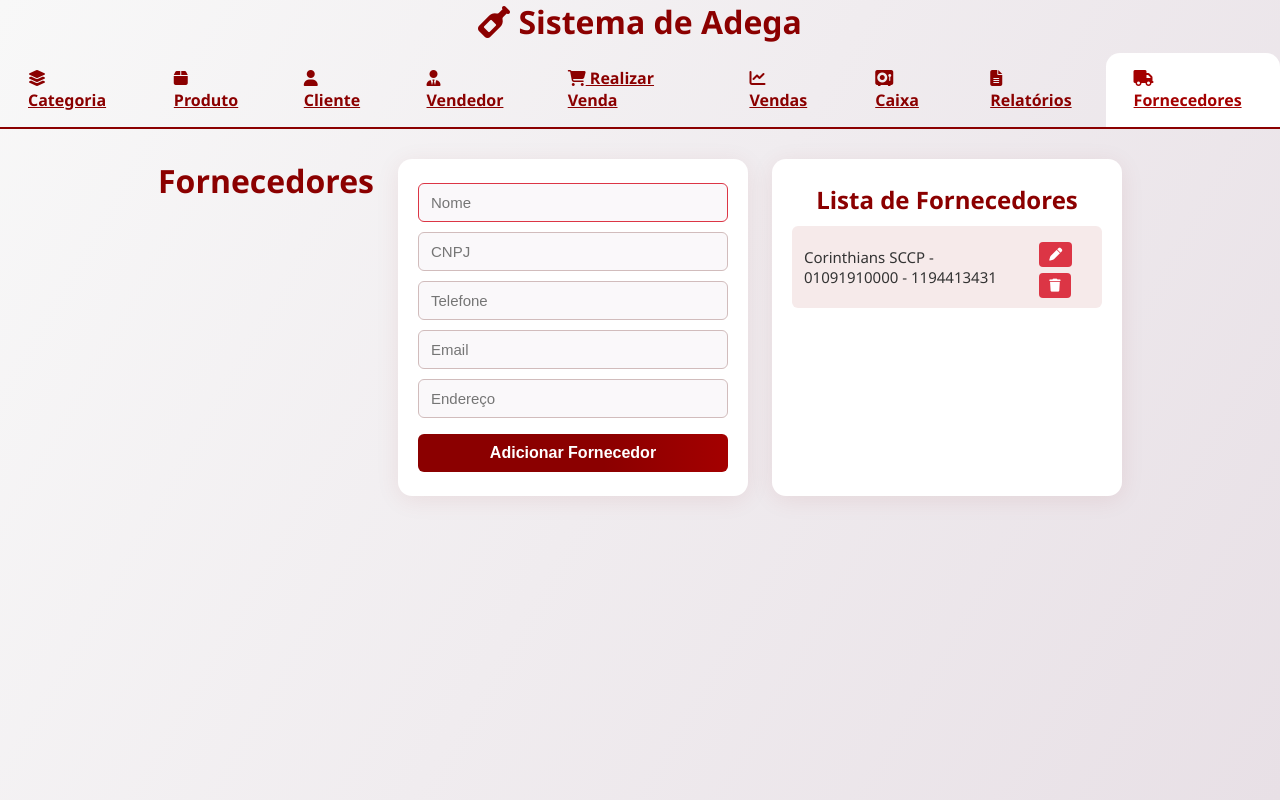
After one commit to RafaelBG7/sistemadeadega, a Flask app: page /fornecedores in a window 1280 px wide. The commit adds this page. Run offline with Flask 3, Linux system fonts and the light colour scheme.

Commit message:
adicionado funcao fornecedor

```diff
--- a/app.py
+++ b/app.py
@@ -10,6 +10,7 @@ from routes.caixa import caixa_bp
 from routes.home import home_bp
 from routes.relatorios import relatorios_bp
 from routes.clientes import clientes_bp
+from routes.fornecedores import fornecedores_bp
 
 def create_app():
     app = Flask(__name__, static_folder='static', template_folder='templates')
@@ -34,10 +35,15 @@ def create_app():
     app.register_blueprint(caixa_bp, url_prefix='/caixa')
     app.register_blueprint(relatorios_bp, url_prefix='/relatorios')
     app.register_blueprint(clientes_bp, url_prefix='/clientes')
+    app.register_blueprint(fornecedores_bp, url_prefix='/fornecedores')
 
     @app.route('/index')
     def index():
         return render_template('index.html')
+
+    @app.route('/fornecedores')
+    def fornecedores_page():
+        return render_template('fornecedores.html')
 
 
     return app
--- a/models/__init__.py
+++ b/models/__init__.py
@@ -1,3 +1,4 @@
 from flask_sqlalchemy import SQLAlchemy
 
 db = SQLAlchemy()
+from .fornecedor import *
--- /dev/null
+++ b/routes/fornecedores.py
@@ -0,0 +1,43 @@
+from flask import Blueprint, request, jsonify
+from models import db
+from models.fornecedor import Fornecedor
+
+fornecedores_bp = Blueprint('fornecedores', __name__)
+
+@fornecedores_bp.route('/', methods=['GET'])
+def listar_fornecedores():
+    fornecedores = Fornecedor.query.all()
+    return jsonify([{'id': f.id, 'nome': f.nome, 'cnpj': f.cnpj, 'telefone': f.telefone, 'email': f.email, 'endereco': f.endereco} for f in fornecedores])
+
+@fornecedores_bp.route('/', methods=['POST'])
+def adicionar_fornecedor():
+    data = request.json
+    fornecedor = Fornecedor(
+        nome=data.get('nome'),
+        cnpj=data.get('cnpj'),
+        telefone=data.get('telefone'),
+        email=data.get('email'),
+        endereco=data.get('endereco')
+    )
+    db.session.add(fornecedor)
+    db.session.commit()
+    return jsonify({'message': 'Fornecedor adicionado com sucesso!'}), 201
+
+@fornecedores_bp.route('/<int:id>', methods=['PUT'])
+def editar_fornecedor(id):
+    fornecedor = Fornecedor.query.get_or_404(id)
+    data = request.json
+    fornecedor.nome = data.get('nome', fornecedor.nome)
+    fornecedor.cnpj = data.get('cnpj', fornecedor.cnpj)
+    fornecedor.telefone = data.get('telefone', fornecedor.telefone)
+    fornecedor.email = data.get('email', fornecedor.email)
+    fornecedor.endereco = data.get('endereco', fornecedor.endereco)
+    db.session.commit()
+    return jsonify({'message': 'Fornecedor atualizado com sucesso!'})
+
+@fornecedores_bp.route('/<int:id>', methods=['DELETE'])
+def deletar_fornecedor(id):
+    fornecedor = Fornecedor.query.get_or_404(id)
+    db.session.delete(fornecedor)
+    db.session.commit()
+    return jsonify({'message': 'Fornecedor removido com sucesso!'})
--- /dev/null
+++ b/templates/fornecedores.html
@@ -0,0 +1,109 @@
+<!DOCTYPE html>
+<html lang="pt-BR">
+<head>
+    <meta charset="UTF-8">
+    <meta name="viewport" content="width=device-width, initial-scale=1.0">
+
+    <title>Fornecedores</title>
+    <link rel="stylesheet" href="{{ url_for('static', filename='style.css') }}">
+    <link rel="stylesheet" href="https://cdnjs.cloudflare.com/ajax/libs/font-awesome/6.4.0/css/all.min.css">
+</head>
+<body>
+    <div id="toast"></div>
+    <h1><i class="fa-solid fa-wine-bottle"></i> Sistema de Adega</h1>
+    <div class="tabs">
+        <a href="/index" class="tab-btn"><i class="fa-solid fa-layer-group"></i> Categoria</a>
+        <a href="/index" class="tab-btn"><i class="fa-solid fa-box"></i> Produto</a>
+        <a href="/index" class="tab-btn"><i class="fa-solid fa-user"></i> Cliente</a>
+        <a href="/index" class="tab-btn"><i class="fa-solid fa-user-tie"></i> Vendedor</a>
+        <a href="/index" class="tab-btn"><i class="fa-solid fa-cart-shopping"></i> Realizar Venda</a>
+        <a href="/index" class="tab-btn"><i class="fa-solid fa-chart-line"></i> Vendas</a>
+        <a href="/index" class="tab-btn"><i class="fa-solid fa-vault"></i> Caixa</a>
+        <a href="/index" class="tab-btn"><i class="fa-solid fa-file-lines"></i> Relatórios</a>
+        <a href="/fornecedores" class="tab-btn active"><i class="fa-solid fa-truck"></i> Fornecedores</a>
+    </div>
+    <div class="container">
+        <h1>Fornecedores</h1>
+        <div class="form-container">
+            <form id="form-fornecedor">
+                <input type="text" name="nome" placeholder="Nome" required>
+                <input type="text" name="cnpj" placeholder="CNPJ">
+                <input type="text" name="telefone" placeholder="Telefone">
+                <input type="email" name="email" placeholder="Email">
+                <input type="text" name="endereco" placeholder="Endereço">
+                <button type="submit">Adicionar Fornecedor</button>
+            </form>
+        </div>
+        <div class="form-container">
+            <h2>Lista de Fornecedores</h2>
+            <ul id="lista-fornecedores"></ul>
+        </div>
+    </div>
+    <script>
+    async function carregarFornecedores() {
+        const resp = await fetch('/fornecedores/');
+        const fornecedores = await resp.json();
+        const lista = document.getElementById('lista-fornecedores');
+        lista.innerHTML = '';
+        fornecedores.forEach(f => {
+            const li = document.createElement('li');
+            li.innerHTML = `
+                <span>${f.nome} - ${f.cnpj} - ${f.telefone}</span>
+                <span>
+                    <button class="edit-btn" title="Editar" onclick="editarFornecedor(${f.id}, '${f.nome}', '${f.cnpj}', '${f.telefone}', '${f.email}', '${f.endereco}')"><i class='fa fa-pen'></i></button>
+                    <button class="remove-btn" title="Remover" onclick="removerFornecedor(${f.id})"><i class='fa fa-trash'></i></button>
+                </span>
+            `;
+            lista.appendChild(li);
+        });
+    }
+
+    document.getElementById('form-fornecedor').onsubmit = async function(e) {
+        e.preventDefault();
+        const form = e.target;
+        const data = Object.fromEntries(new FormData(form));
+        if (form.dataset.editando) {
+            // Editar fornecedor existente
+            const id = form.dataset.editando;
+            await fetch(`/fornecedores/${id}`, {
+                method: 'PUT',
+                headers: {'Content-Type': 'application/json'},
+                body: JSON.stringify(data)
+            });
+            delete form.dataset.editando;
+            form.querySelector('button[type="submit"]').textContent = 'Adicionar Fornecedor';
+        } else {
+            // Adicionar novo fornecedor
+            await fetch('/fornecedores/', {
+                method: 'POST',
+                headers: {'Content-Type': 'application/json'},
+                body: JSON.stringify(data)
+            });
+        }
+        form.reset();
+        carregarFornecedores();
+    };
+
+    window.editarFornecedor = function(id, nome, cnpj, telefone, email, endereco) {
+        const form = document.getElementById('form-fornecedor');
+        form.nome.value = nome;
+        form.cnpj.value = cnpj;
+        form.telefone.value = telefone;
+        form.email.value = email;
+        form.endereco.value = endereco;
+        form.dataset.editando = id;
+        form.querySelector('button[type="submit"]').textContent = 'Salvar Alterações';
+        form.scrollIntoView({behavior: 'smooth'});
+    }
+
+    window.removerFornecedor = async function(id) {
+        if (confirm('Tem certeza que deseja remover este fornecedor?')) {
+            await fetch(`/fornecedores/${id}`, { method: 'DELETE' });
+            carregarFornecedores();
+        }
+    }
+
+    carregarFornecedores();
+    </script>
+</body>
+</html>
--- a/templates/index.html
+++ b/templates/index.html
@@ -19,6 +19,7 @@
     <button class="tab-btn" data-tab="tab-vendas"><i class="fa-solid fa-chart-line"></i> Vendas</button>
     <button class="tab-btn" data-tab="tab-caixa"><i class="fa-solid fa-vault"></i> Caixa</button>
     <button class="tab-btn" data-tab="tab-relatorios"><i class="fa-solid fa-file-lines"></i> Relatórios</button>
+    <a href="/fornecedores" class="tab-btn" style="text-decoration:none;"><i class="fa-solid fa-truck"></i> Fornecedores</a>
     </div>
 
     <div class="container">
```
Also changed, not shown: models/fornecedor.py (added, +13 -0 lines), instance/database.db (added). Lines whose indentation alone changed are shown as unchanged.
